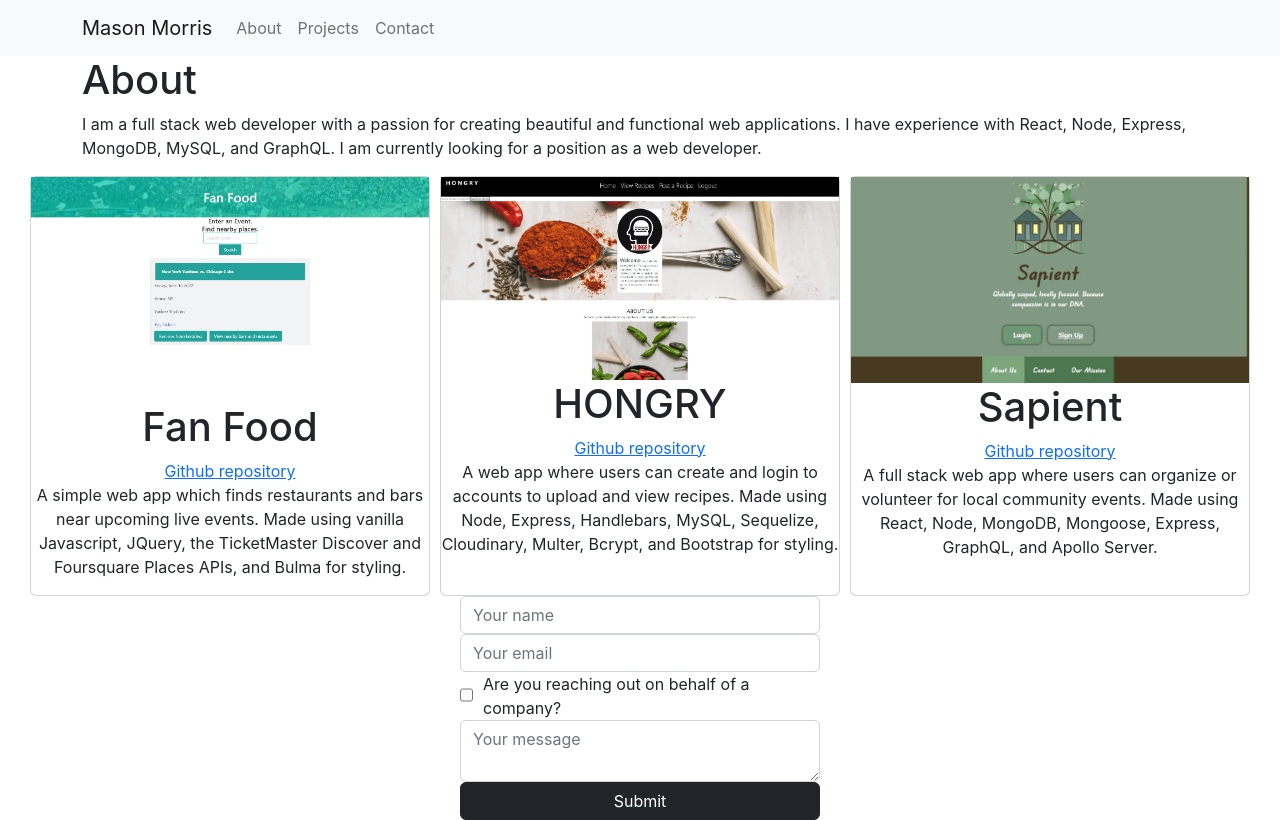
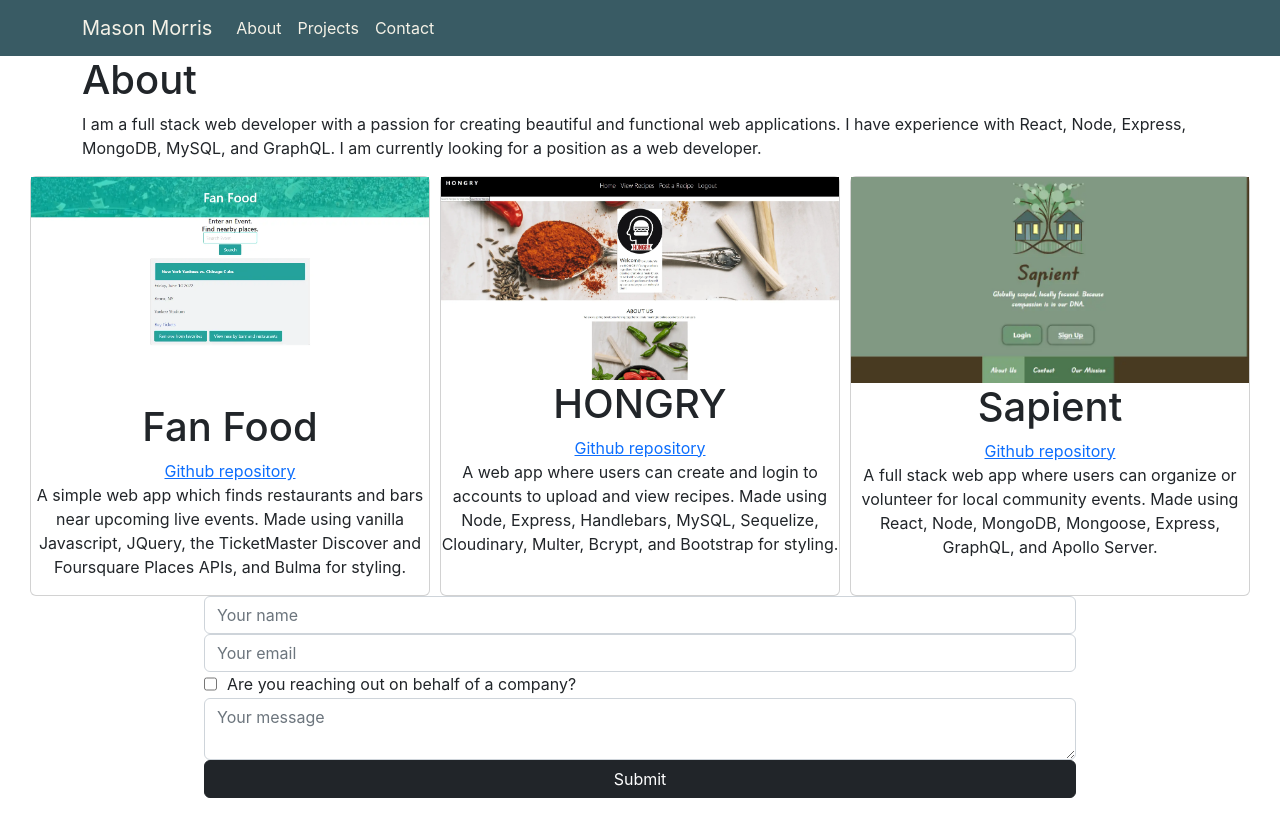
Before and after one commit to masontmorris/masontmorris.github.io, a React (Vite) app: page / in a window 1280 px wide. Built offline with nearby package versions, Linux system fonts and the light colour scheme.

Commit message:
styling work

```diff
--- a/index.html
+++ b/index.html
@@ -2,12 +2,14 @@
 <html lang="en">
     <head>
         <meta charset="UTF-8" />
+        <meta name="viewport" content="width=device-width, initial-scale=1.0" />
         <link rel="icon" type="image/svg+xml" href="/vite.svg" />
         <link rel="stylesheet" href="https://cdn.jsdelivr.net/npm/bootstrap@5.2.0-beta1/dist/css/bootstrap.min.css" integrity="sha384-0evHe/X+R7YkIZDRvuzKMRqM+OrBnVFBL6DOitfPri4tjfHxaWutUpFmBp4vmVor" crossorigin="anonymous" />
         <meta name="viewport" content="width=device-width, initial-scale=1.0" />
         <title>Mason Morris</title>
     </head>
     <body>
+        <a name="top"></a>
         <div id="root"></div>
         <script type="module" src="/src/index.jsx"></script>
     </body>
--- a/package.json
+++ b/package.json
@@ -13,8 +13,7 @@
     "express": "^4.18.1",
     "react": "^18.2.0",
     "react-bootstrap": "^2.5.0",
-    "react-dom": "^18.2.0",
-    "react-helmet": "^6.1.0"
+    "react-dom": "^18.2.0"
   },
   "devDependencies": {
     "@types/react": "^18.0.17",
--- a/src/components/NavBar.jsx
+++ b/src/components/NavBar.jsx
@@ -1,18 +1,19 @@
-import React from "react";
+import React, { useState } from "react";
 import Container from "react-bootstrap/Container";
 import Nav from "react-bootstrap/Nav";
 import Navbar from "react-bootstrap/Navbar";
 
-class NavBar extends React.Component {
-    render() {
+const NavBar = () => {
+    const [isOpen, setIsOpen] = useState(false);
+
     return (
-            <Navbar collapseOnSelect className="fixed-top" sticky="top" bg="light" expand="lg">
-                <Container>
-                    <Navbar.Brand href="#home">Mason Morris</Navbar.Brand>
-                    <Navbar.Toggle aria-controls="basic-navbar-nav" />
+        <Navbar collapseOnSelect className="fixed-top" sticky="top" expand="lg">
+            <Container className="nav-container">
+                <Navbar.Brand href="#top">Mason Morris</Navbar.Brand>
+                <Navbar.Toggle onClick={() => setIsOpen((isOpen) => !isOpen)} aria-controls="basic-navbar-nav" />
                 <Navbar.Collapse id="basic-navbar-nav">
                     <Nav className="me-auto">
-                            <Nav.Link href="#about">About</Nav.Link>
+                        <Nav.Link href="#top">About</Nav.Link>
                         <Nav.Link href="#projects">Projects</Nav.Link>
                         <Nav.Link href="#contact">Contact</Nav.Link>
                     </Nav>
@@ -20,7 +21,6 @@ class NavBar extends React.Component {
             </Container>
         </Navbar>
     );
-    }
-}
+};
 
 export default NavBar;
--- a/src/components/Project.jsx
+++ b/src/components/Project.jsx
@@ -7,7 +7,7 @@ class Project extends React.Component {
     }
     render() {
         return (
-            <Card className="project" style={{ width: "25rem" }}>
+            <Card className="project">
                 <a href={this.props.link} target="_blank">
                     <img src="" alt={this.props.title} id={this.props.title} />
                 </a>
--- a/src/styles.css
+++ b/src/styles.css
@@ -1,3 +1,11 @@
+/* css variables for color scheme */
+:root {
+    --primary-color: #395B64;
+    --secondary-color: #F5F2E7;
+    --tertiary-color: #2666CF;
+    --quaternary-color: #2C3333;
+}
+
 * {
     box-sizing: border-box;
 }
@@ -12,6 +20,14 @@ body {
 }
 
 
+.navbar-expand-lg {
+    background-color: var(--primary-color);
+}
+
+.navbar-expand-lg a {
+    color: var(--secondary-color);
+}
+
 #projects {
     display: flex;
     flex-wrap: wrap;
@@ -21,6 +37,7 @@ body {
 
 .project {
     text-align: center;
+    width: 25rem;
 }
 
 .project img {
@@ -38,11 +55,25 @@ body {
 }
 
 #contact {
-    width: 30%;
+    width: 70%;
 }
 
 #contact-form {
     display: flex;
     flex-direction: column;
     align-items: left;
+
 }
+
+
+@media only screen and (max-width: 600px) {
+    #projects {
+        display: flex;
+        flex-direction: column;
+        align-items: center;
+    }
+    .project {
+        width: 300px;
+    }
+
+}
```
Also changed, not shown: 1 other file (tests, documents, lock files or other folders). Lines whose indentation alone changed are shown as unchanged.
